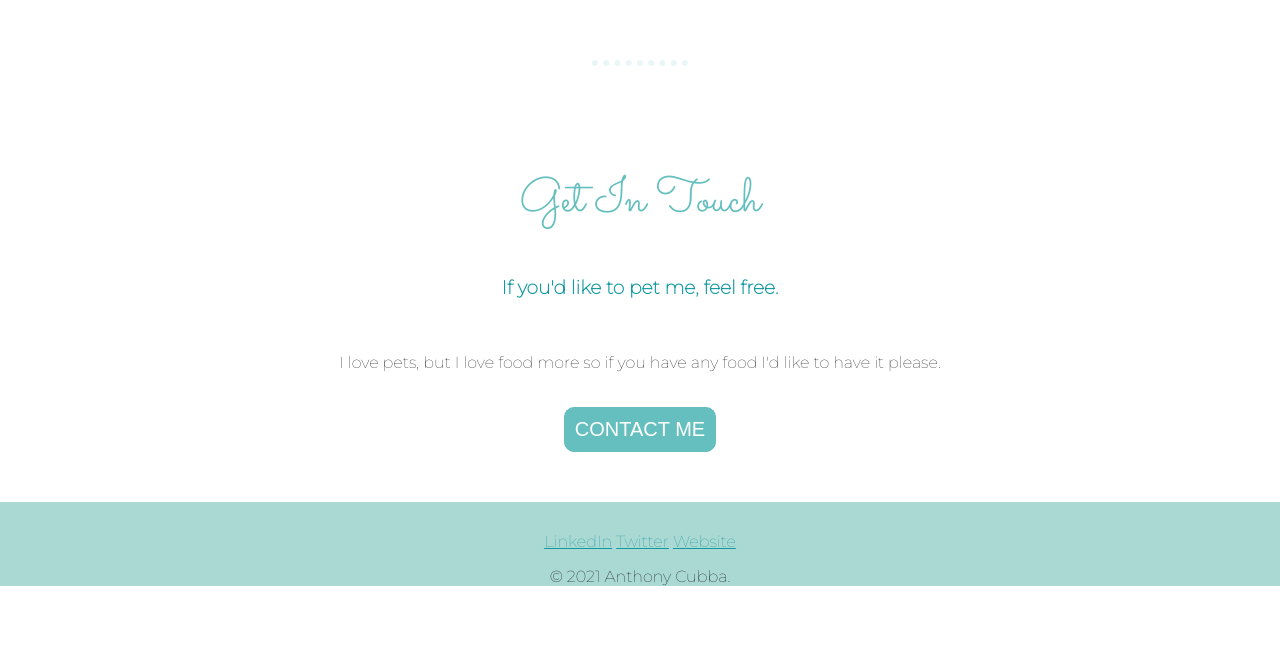
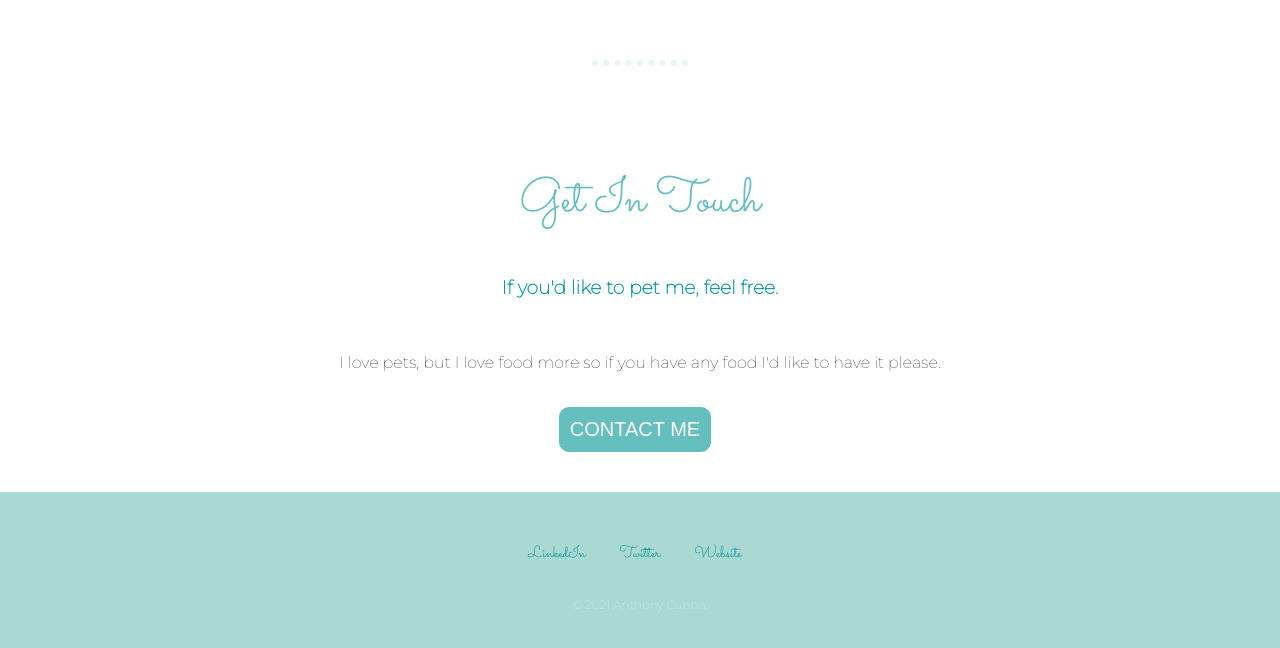
Before and after one commit to piratecatyar/Fridge, a plain HTML site: page index.html in a window 1280 px wide. Shown: the part 2420-3068 px from the top of the page. Before the commit the page ends 3022 px from the top, so only its background shows below. Drawn offline with Linux system fonts and the light colour scheme.

Commit message:
Add files via upload

```diff
--- a/index.html
+++ b/index.html
@@ -58,7 +58,7 @@
     <a class="footer-link" href="https://www.linkedin.com/anthonycubba">LinkedIn</a>
     <a class="footer-link" href="https://twitter.com/piratecat">Twitter</a>
     <a class="footer-link" href="https://www.anthonycubba.com/">Website</a>
-    <p>© 2021 Anthony Cubba.</p>
+    <p class="copyright">© 2021 Anthony Cubba.</p>
   </div>
   </div>
   </div>
--- a/styles.css
+++ b/styles.css
@@ -1,5 +1,12 @@
 a {
   color: #11999E;
+  font-family: 'Sacramento';
+  margin: auto 20px auto 10px;
+  text-decoration: none;
+}
+
+a:hover {
+  color: #EAF6F6
 }
 
 body {
@@ -37,9 +44,7 @@ hr {
 
 .bottom-container {
   background-color: #aad8d3;
-  margin: 50px auto 0 auto;
-  padding-top: 30px;
-  position: relative;
+  padding: 50px 0 20px 0;
 }
 
 .bottom-cloud {
@@ -66,7 +71,6 @@ hr {
   display: inline-block;
   cursor: pointer;
   text-align: center;
-
 }
 
 .BUTTON_ONU:hover {
@@ -88,7 +92,13 @@ hr {
   margin-top: 100px;
 }
 
-.fridge{
+.copyright {
+  color: #EAF6F6;
+   font-size: 0.75rem;
+  padding: 20px 0;
+}
+
+.fridge {
   border-radius: 50%;
   height: 200px;
 }
@@ -107,9 +117,10 @@ hr {
   float: right;
   margin-left: 30px;
 }
+
 .middle-container {
-  width:75%;
-margin:auto;
+  width: 75%;
+  margin: auto;
 }
 
 .profile {
@@ -119,7 +130,7 @@ margin:auto;
 
 .skill-row {
   width: 60%;
-  margin:auto auto 100px auto;
+  margin: auto auto 100px auto;
   line-height: 1.5;
   padding-top: 30px;
   padding-bottom: 30px;
```
Lines whose indentation alone changed are shown as unchanged.
